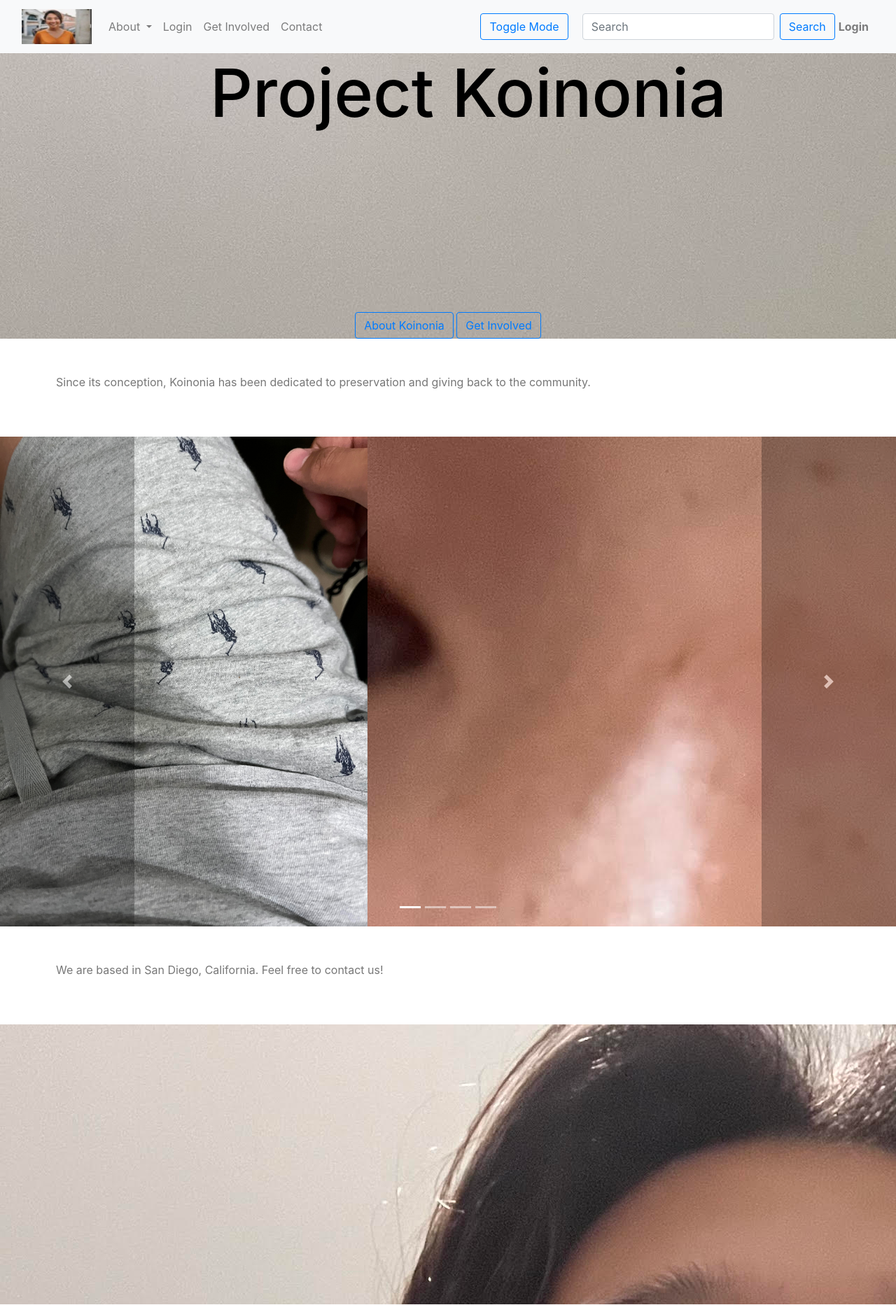
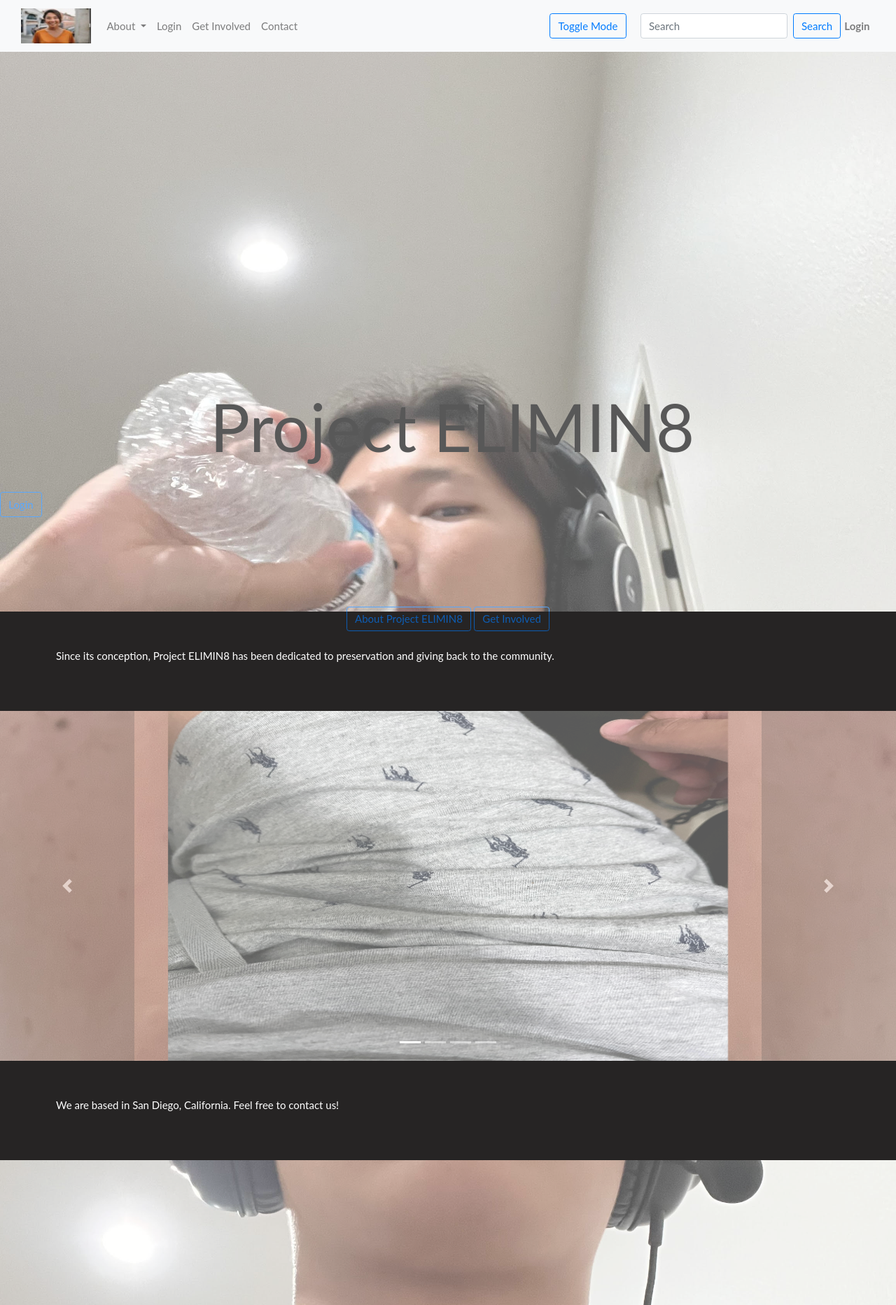
Before and after one commit to peacekeeper6/CastSD-Branch-Org, a Flask app: page / in a window 1280 px wide. Shown: the top 1865 px of the page at 70% size. Run offline with Flask 2, Linux system fonts and the light colour scheme; some libraries are stand-ins or nearby versions.

Commit message:
name change and misc

```diff
--- a/templates/layouts/base.html
+++ b/templates/layouts/base.html
@@ -10,18 +10,19 @@
     <link rel="stylesheet" href="https://cdn.jsdelivr.net/npm/bootstrap@4.3.1/dist/css/bootstrap.min.css" integrity="sha384-ggOyR0iXCbMQv3Xipma34MD+dH/1fQ784/j6cY/iJTQUOhcWr7x9JvoRxT2MZw1T" crossorigin="anonymous">
     <link rel="stylesheet" href="/static/assets/scss">
     <link rel="icon" href="/static/assets/GOAT.jpg">
-    <title>| Koinonia |</title>
+    <title>| Project ELIMIN8 |</title>
     <link rel="shortcut icon" href="/static/assets/GOAT.jpg">
 
 
-    <style>
-        body {font-family: Baskerville;}
-    </style>
-
     {%block head %}
-
+<style>
+body {
+    color: #000000
+}
+</style>
     {%endblock%}
 </head>
+
 
 <body>
 {% include "layouts/navbar.html" %}
@@ -30,5 +31,8 @@
 
 {% endblock %}
 
+{% block footer %}
+{% include "layouts/footer.html" %}
+{% endblock %}
 </body>
 </html>
--- a/templates/layouts/index.html
+++ b/templates/layouts/index.html
@@ -3,8 +3,7 @@
 <meta charset="utf-8">
 {#<meta name="viewport" content="width=device-width, initial-scale=1, shrink-to-fit=no">#}
 <link rel="stylesheet" href="https://cdn.jsdelivr.net/npm/bootstrap@4.3.1/dist/css/bootstrap.min.css" integrity="sha384-ggOyR0iXCbMQv3Xipma34MD+dH/1fQ784/j6cY/iJTQUOhcWr7x9JvoRxT2MZw1T" crossorigin="anonymous">
-<link rel="stylesheet" href="{{ url_for('static', filename='styles/index.css') }}">
-    <title>Koinonia</title>
+    <title>Project ELIMIN8</title>
     <style>
         .bgimg-1 {
             background-image: url({{ url_for('static', filename='assets/capison.jpg') }});
@@ -13,14 +12,16 @@
 
         .bgimg-2 {
             background-image: url({{ url_for('static', filename='assets/doyouhavegamesonyourphone.jpg') }});
-            min-height: 700px;
+            max-height: 700px;
         }
 
         .bgimg-3 {
             background-image: url({{ url_for('static', filename='assets/chin.jpg') }});
             min-height: 400px;
         }
-
+        body {
+            color: #000000;
+        }
     </style>
 {% endblock %}
 
@@ -31,24 +32,25 @@
         <div class="flex-parent hero-desktop">
             <div class="flex-child _40 hero-padding">
                 <div class="child-div">
-                    <h1 style="color:black;padding-left:300px;font-size:95px">
-                        Project Koinonia
-                    </h1>
+                    <h7 style="color:black;padding-left:300px;font-size:95px">
+                        Project ELIMIN8
+                    </h7>
+                </div>
             </div>
-            </div>
+            <button type="button" class="btn btn-outline-primary" onclick="document.location='login'">Login</button>
         </div>
         <h1 style="visibility:hidden;padding-left:300px;font-size:100px">
             Placeholder Element
         </h1>
         <div>
             <center>
-                <button type="button" class="btn btn-outline-primary" onclick="document.location={{url_for('aboutkoinonia')}}">About Koinonia</button>
-                <button type="button" class="btn btn-outline-primary" onclick="document.location='GetInvolved'">Get Involved</button>
+                <button type="button" class="btn btn-outline-primary" onclick="document.location='aboutelimin8'">About Project ELIMIN8</button>
+                <button type="button" class="btn btn-outline-primary" onclick="document.location='getinvolved'">Get Involved</button>
             </center>
         </div>
         </div>
-    <div style="color: #777;background-color:white;text-align:center;padding:50px 80px;text-align: justify;">
-        <p>Since its conception, Koinonia has been dedicated to preservation and giving back to the community.</p>
+    <div style="color: white;background-color:#262424;text-align:center;padding:50px 80px;text-align: justify;">
+        <p>Since its conception, Project ELIMIN8 has been dedicated to preservation and giving back to the community.</p>
     </div>
     <div class="bgimg-2">
         <div id="carouselExampleControls" class="carousel slide" data-ride="carousel">
@@ -60,16 +62,16 @@
             </ol>
             <div class="carousel-inner">
                 <div class="carousel-item active">
-                    <img class="d-block" height="700px" src="/static/assets/pant.jpg" alt="First slide">
+                    <img class="d-block" height="700px" width="100%" src="/static/assets/pant.jpg" alt="First slide">
                 </div>
                 <div class="carousel-item">
-                    <img class="d-block" height="700px" src="/static/assets/kiss.jpg" alt="Second slide">
+                    <img class="d-block" height="700px" width="100%" src="/static/assets/kiss.jpg" alt="Second slide">
                 </div>
                 <div class="carousel-item">
-                    <img class="d-block" height="700px" src="/static/assets/fivehead.jpg" alt="Third slide">
+                    <img class="d-block" height="700px" width="100%" src="/static/assets/fivehead.jpg" alt="Third slide">
                 </div>
                 <div class="carousel-item">
-                    <img class="d-block" height="700px" src="/static/assets/sniff.jpg" alt="Fourth slide">
+                    <img class="d-block" height="700px" width="100%" src="/static/assets/sniff.jpg" alt="Fourth slide">
                 </div>
             </div>
             <a class="carousel-control-prev" href="#carouselExampleControls" role="button" data-slide="prev" style="background-color: rgba(0, 0, 0, 0.50)">
@@ -83,50 +85,19 @@
         </div>
     </div>
     <div style="position:relative;">
-        <div style="color: #777;background-color:white;text-align:center;padding:50px 80px;text-align: justify;">
+        <div style="color: white;background-color:#262424;text-align:center;padding:50px 80px;text-align: justify;">
             <p>We are based in San Diego, California. Feel free to contact us!</p>
         </div>
         </div>
     <div class="bgimg-3">
     </div>
     <div style="position:relative;">
-    <div style="color: #777;background-color:white;text-align:center;padding:50px 80px;text-align: justify;">
+    <div style="color: white;background-color:#262424;text-align:center;padding:50px 80px;text-align: justify;">
         <p>Lorem Ipsum is simply dummy text of the printing and typesetting industry.</p>
     </div>
     </div>
-    </body>
 <div class="bgimg-1"></div>
-    <div class="footer-dark">
-        <footer>
-            <div class="container">
-                <div class="row">
-                    <div class="col-sm-6 col-md-3 item">
-                        <h3>About</h3>
-                        <ul>
-                            <li><a href="#">About Koinonia</a></li>
-                            <li><a href="#">Get Involved</a></li>
-                            <li><a href="#">Partners</a></li>
-                            <li><a href="#">Founders</a></li>
-                        </ul>
-                    </div>
-                    <div class="col-sm-6 col-md-3 item">
-                        <h3>Contact</h3>
-                        <ul>
-                            <li><a href="#">Login</a></li>
-                            <li><a href="#">Register</a></li>
-                            <li><a href="#">Contact Information</a></li>
-                        </ul>
-                    </div>
-                    <div class="col-md-6 item text">
-                        <h3>Project Koinonia</h3>
-                        <p>Koinonia has and always will be for the people. Feel free to contact us for anything!</p>
-                    </div>
-                    <div class="col item social"><a href="#"><i class="icon ion-social-facebook"></i></a><a href="#"><i class="icon ion-social-twitter"></i></a><a href="#"><i class="icon ion-social-snapchat"></i></a><a href="#"><i class="icon ion-social-instagram"></i></a></div>
-                </div>
-                <p class="copyright">Koinonia</p>
-            </div>
-        </footer>
-    </div>
+
 {#        <hr>#}
 {#        <footer class="bg-white">#}
 {#            <div class="container py-5">#}
@@ -189,4 +160,5 @@
 {#        </div>#}
 {#    </div>#}
 {#    </footer>#}
+    </body>
 {% endblock %}
```
